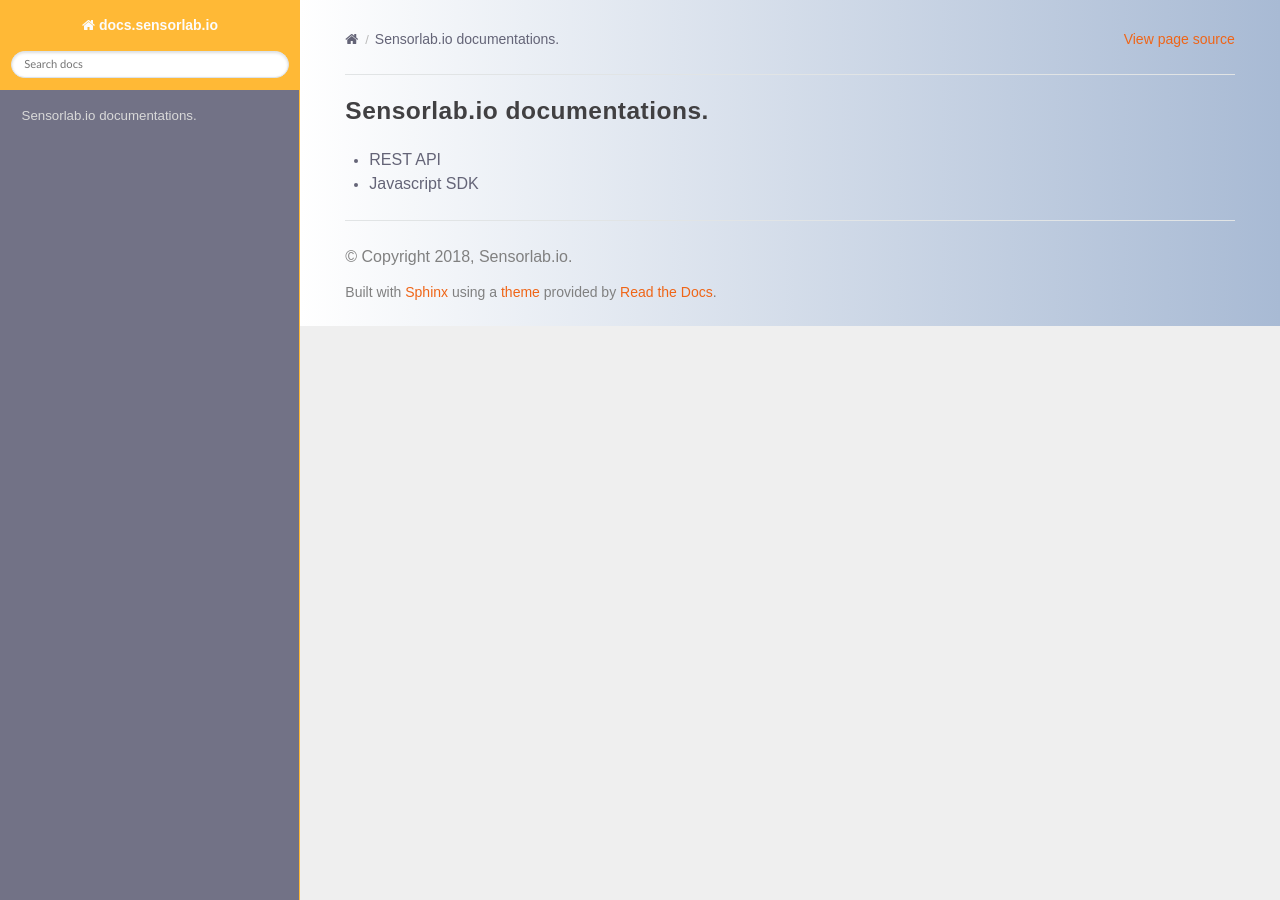
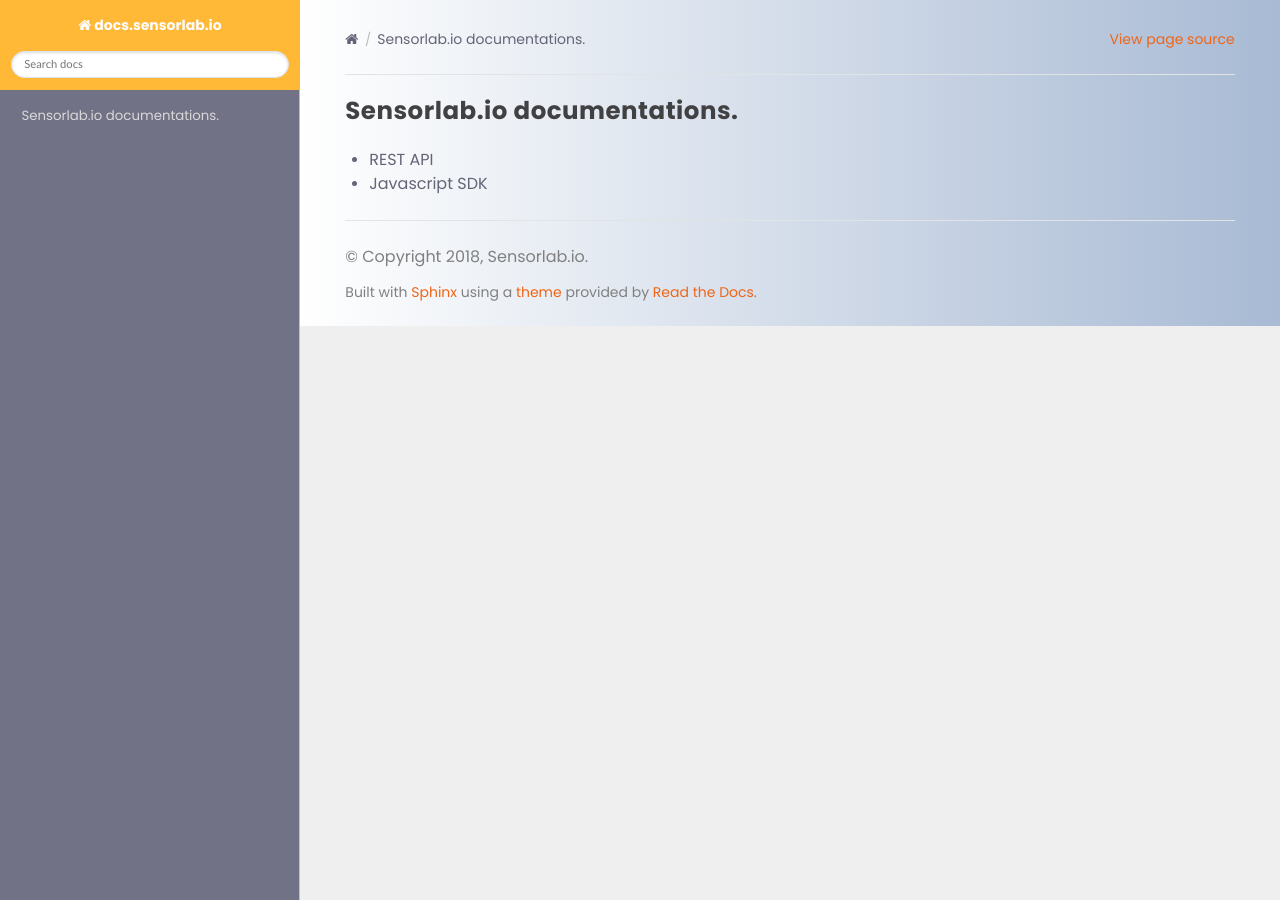
Before and after one commit to sensorlabio/docs.sensorlab.io, a Sphinx documentation site: the page built from source/index.rst, in a window 1280 px wide. Built offline with Sphinx 7.4.7 and the Read the Docs theme 2.0.0, drawn with Linux system fonts in a browser that asks for light colours.

Commit message:
Custom Styles for docs.sensorlab.io

```diff
--- a/source/_static/css/custom.css
+++ b/source/_static/css/custom.css
@@ -1,3 +1,5 @@
+@import url("https://fonts.googleapis.com/css?family=Poppins:300,300i,400,400i,500,500i,600,700,900,900i");
+
 /*------------- #Main Styles --------------*/
 body {
 	background: #fff;
```
